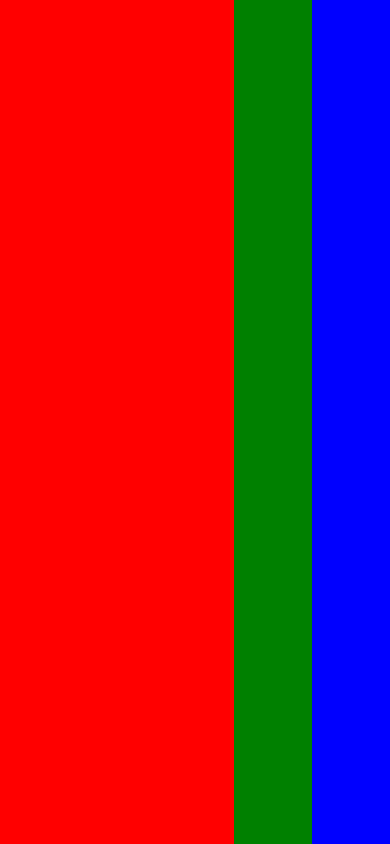
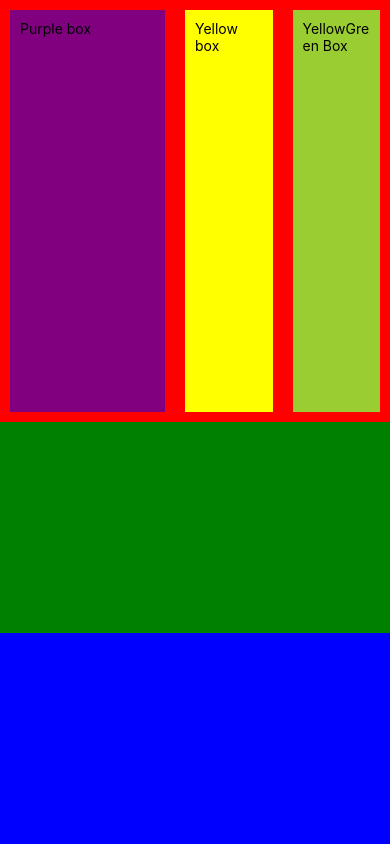
Before and after one commit to ashimaakash03/react-native-series, a React Native app: screen / in a window 390 px wide. Built offline with nearby package versions, Linux system fonts and the light colour scheme.

Commit message:
demonstrated flexbox

```diff
--- a/App.tsx
+++ b/App.tsx
@@ -4,7 +4,11 @@ import { Text, View, Button, StyleSheet } from 'react-native';
 const App = (): React.JSX.Element =>{
 	return(
 		<View style={styles.parent}>{/**Parent Container */}
-            			<View style={styles.child1}></View>{/**3/5 ratio */}
+            			<View style={styles.child1}>
+            			    <View style={styles.child1ofred}><Text>Purple box</Text></View>
+            			    <View style={styles.child2ofred}><Text>Yellow box</Text></View>
+            			    <View style={styles.child3ofred}><Text>YellowGreen Box</Text></View>
+            			</View>{/**3/5 ratio */}
             			<View style={styles.child2}></View>
             			<View style={styles.child3}></View>
         </View>
@@ -12,8 +16,11 @@ const App = (): React.JSX.Element =>{
 }
 
 const styles= StyleSheet.create({
-	parent: {flex:1, flexDirection: 'row'},
-	child1: {flex:3, backgroundColor:'red'},
+	parent: {flex:1, flexDirection: 'column'},
+	child1: {flex:2, backgroundColor:'red', flexDirection:'row'},
+	child1ofred: {flex:2, backgroundColor:'purple', margin:10, padding:10},
+	child2ofred: {flex:1, backgroundColor:'yellow', margin:10, padding:10},
+	child3ofred: {flex:1, backgroundColor:'yellowgreen', margin:10, padding:10},
 	child2: {flex:1, backgroundColor:'green'},
 	child3: {flex:1, backgroundColor:'blue'}
 })
```
